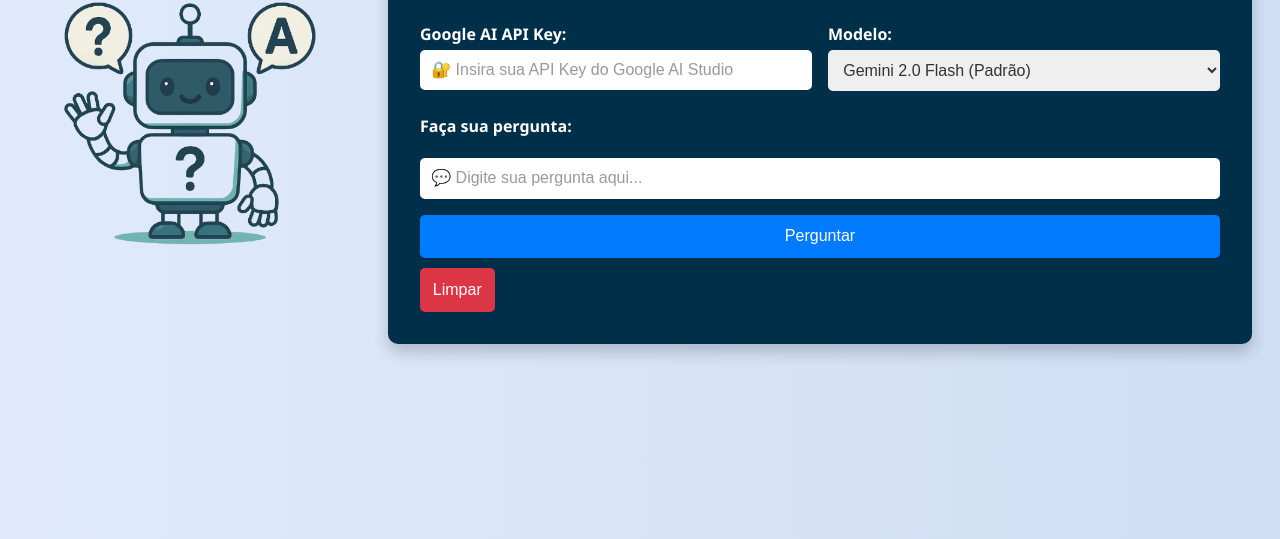
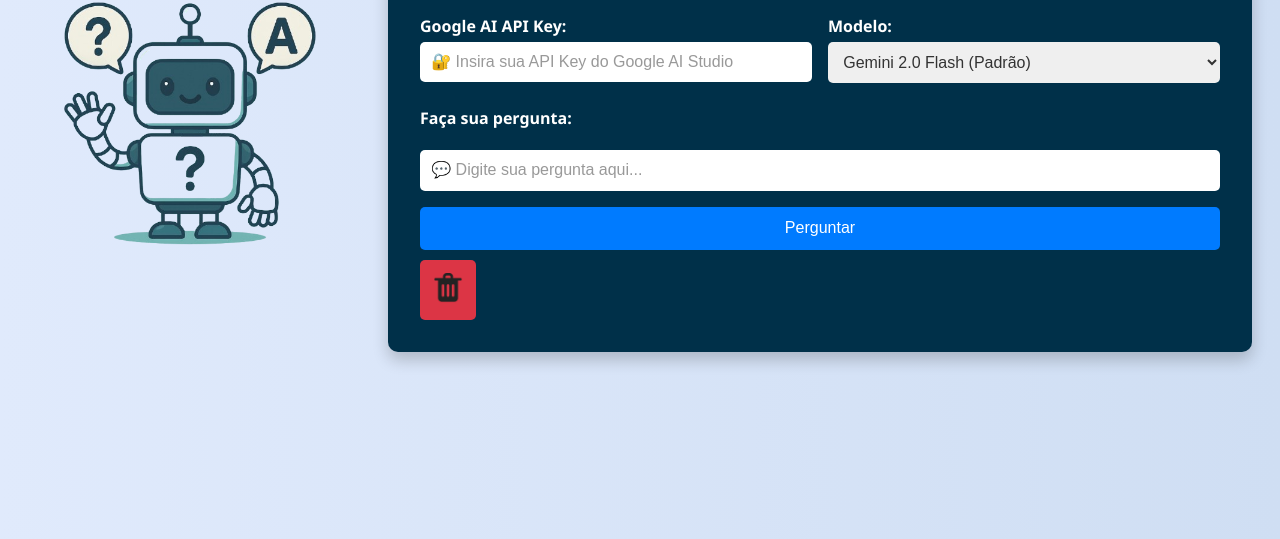
Before and after one commit to ArianaAlves/Projeto_assistente-ia-_Grupo5, a website built with Vite: page index.html in a window 1280 px wide. Shown: the part 301-840 px from the top of the page. Built offline with nearby package versions, Linux system fonts and the light colour scheme.

Commit message:
melhorias

```diff
--- a/index.html
+++ b/index.html
@@ -33,7 +33,7 @@
         <button id="btnPergunta">Perguntar</button>
       </div>
 
-      <button id="btnLimpar" class="btn-limpar">Limpar</button>
+      <button id="btnLimpar" class="btn-limpar"><img src="trash_icon.png" width="30"></button>
 
       <div id="respostaContainer" class="oculto">
         <h2>Resposta da IA:</h2>
```
Also changed, not shown: copy_icon.png (added), trash_icon.png (added).
